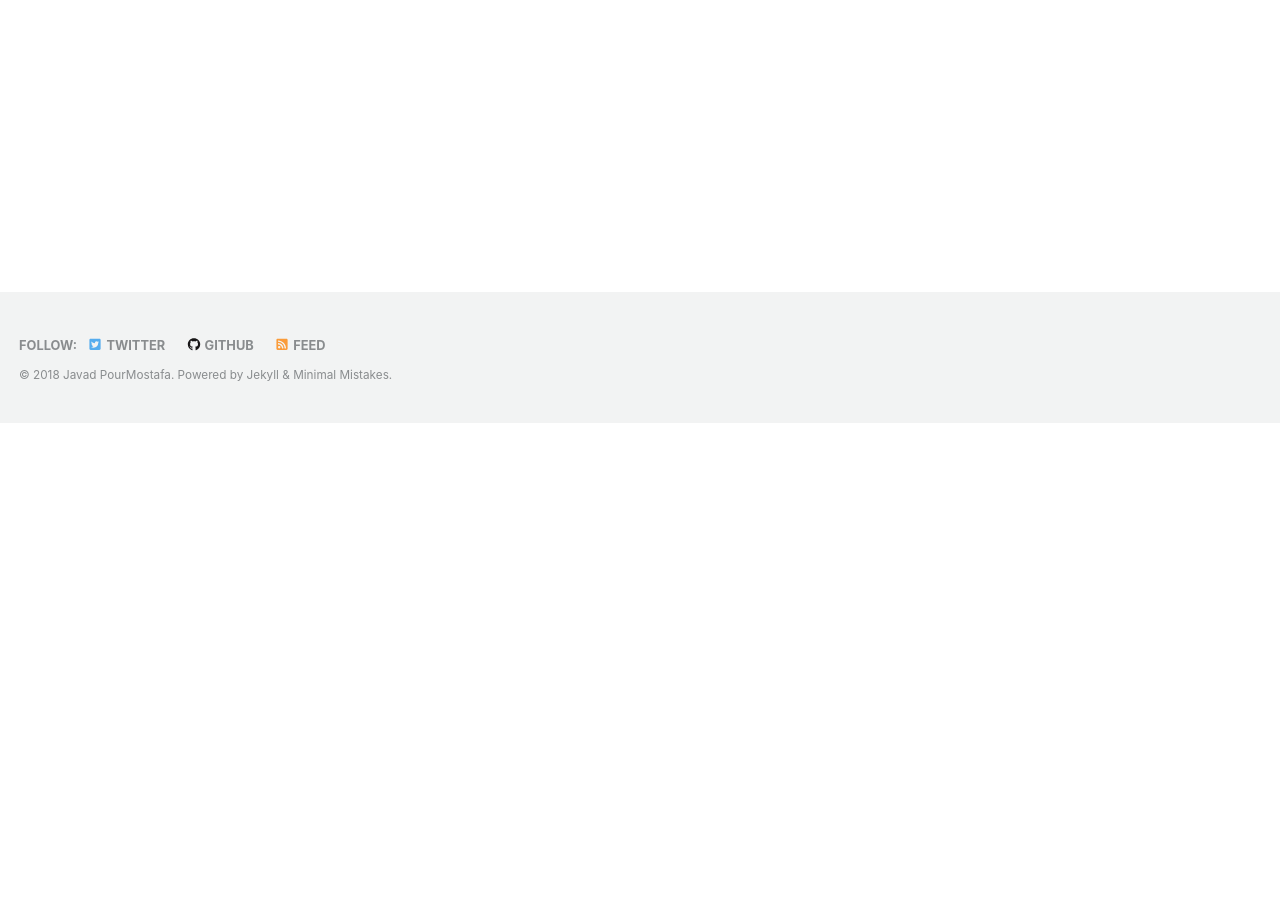
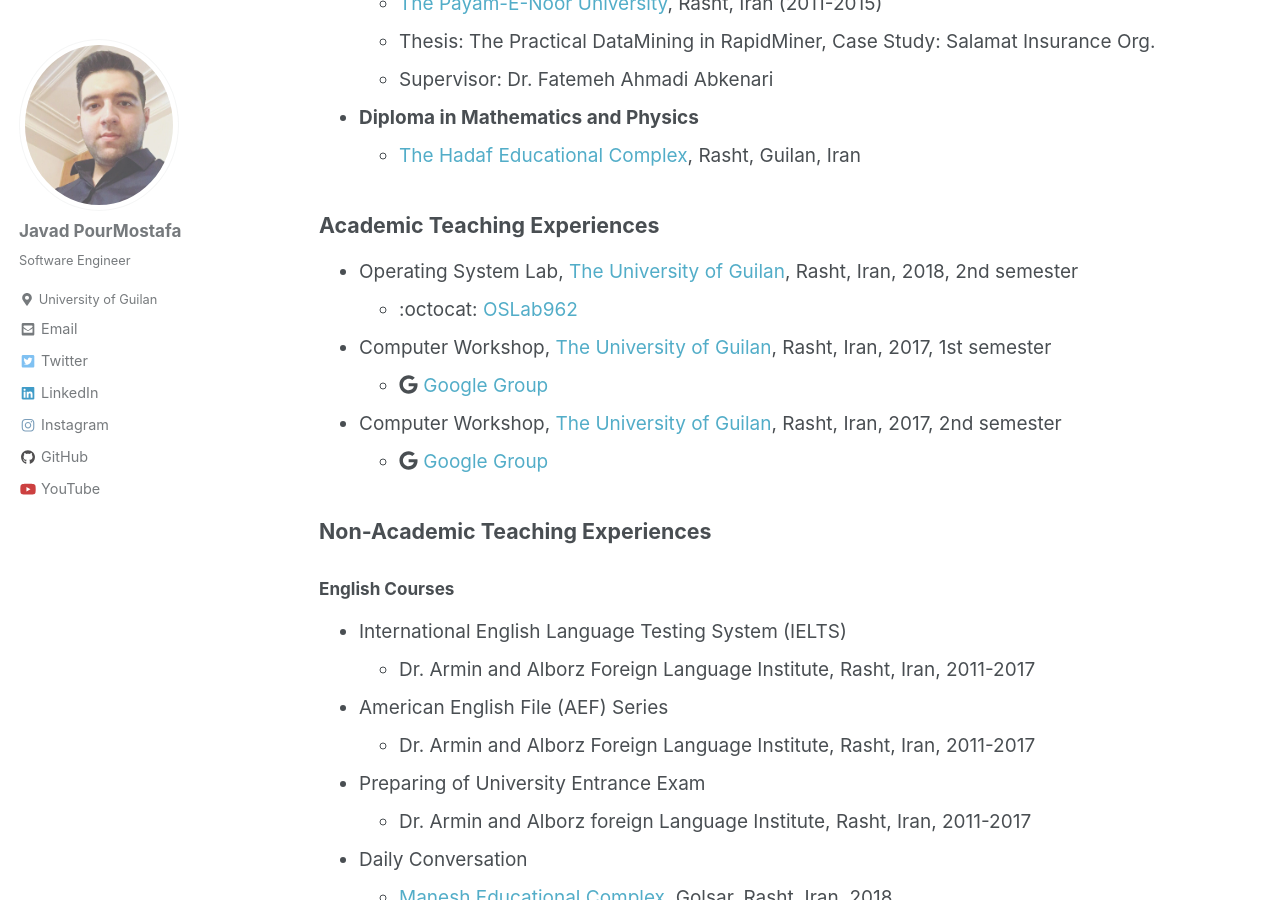
Before and after one commit to JoyeBright/JoyeBright.github.io, a Jekyll site: the page built from _pages/cv.md, in a window 1280 px wide and 900 px high, scrolled down 681 px. Built offline with Jekyll 4.4.1, drawn with Linux system fonts in a browser that asks for light colours; nearby versions of some CDN libraries; before the commit the page ends 1103 px from its top, so only the background shows below that; some of the changed text lies outside the part shown.

Commit message:
Update cv.md

```diff
--- a/_pages/cv.md
+++ b/_pages/cv.md
@@ -20,3 +20,31 @@
 
  * <b>Diploma in Mathematics and Physics</b><br>
    * [The Hadaf Educational Complex](http://hadafec.sams.ir), Rasht, Guilan, Iran<br>
+
+## Academic Teaching Experiences
+*   Operating System Lab, [The University of Guilan](http://ce.guilan.ac.ir), Rasht, Iran, 2018, 2nd semester
+    *   :octocat: [OSLab962](https://github.com/JoyeBright/OSLab962)
+*   Computer Workshop, [The University of Guilan](http://ce.guilan.ac.ir), Rasht, Iran, 2017, 1st semester
+    *   <i class="fab fa-google"></i> [Google Group](https://groups.google.com/forum/#!forum/clab961)
+*   Computer Workshop, [The University of Guilan](http://ce.guilan.ac.ir), Rasht, Iran, 2017, 2nd semester
+    *   <i class="fab fa-google"></i> [Google Group](https://groups.google.com/forum/#!forum/clab952)
+
+## Non-Academic Teaching Experiences
+### English Courses
+*   International English Language Testing System (IELTS)
+    *   Dr. Armin and Alborz Foreign Language Institute, Rasht, Iran, 2011-2017
+*   American English File (AEF) Series
+    *   Dr. Armin and Alborz Foreign Language Institute, Rasht, Iran, 2011-2017
+*   Preparing of University Entrance Exam
+    *   Dr. Armin and Alborz foreign Language Institute, Rasht, Iran, 2011-2017
+*   Daily Conversation
+    *   [Manesh Educational Complex](http://maneshsch.com), Golsar, Rasht, Iran, 2018
+
+### Computer Courses
+*   The Fundamental of Computer Science, Fanikaran, Rasht, Iran, 2013
+*   Web-Development Courses, [Gilro.co](http://gilro.net), Rasht, Iran, 2016-17
+*   PHP Programming Courses, [Gilro.co](http://gilro.net), Rasht, Iran, 2016-17
+
+## Teacher Assistant Experiences
+*   Principals of Object-Oriented Design, PNU, Rasht, Iran, 2014
+    *   Courses Leader: Dr. Fatemeh Ahmadi Abkenari
```
